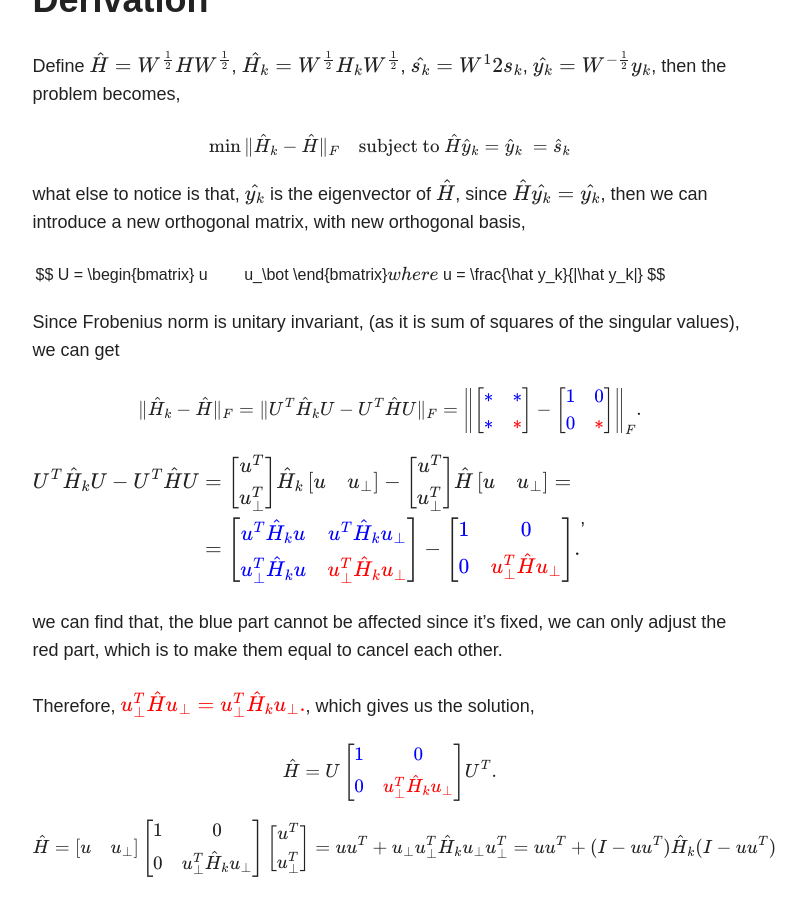
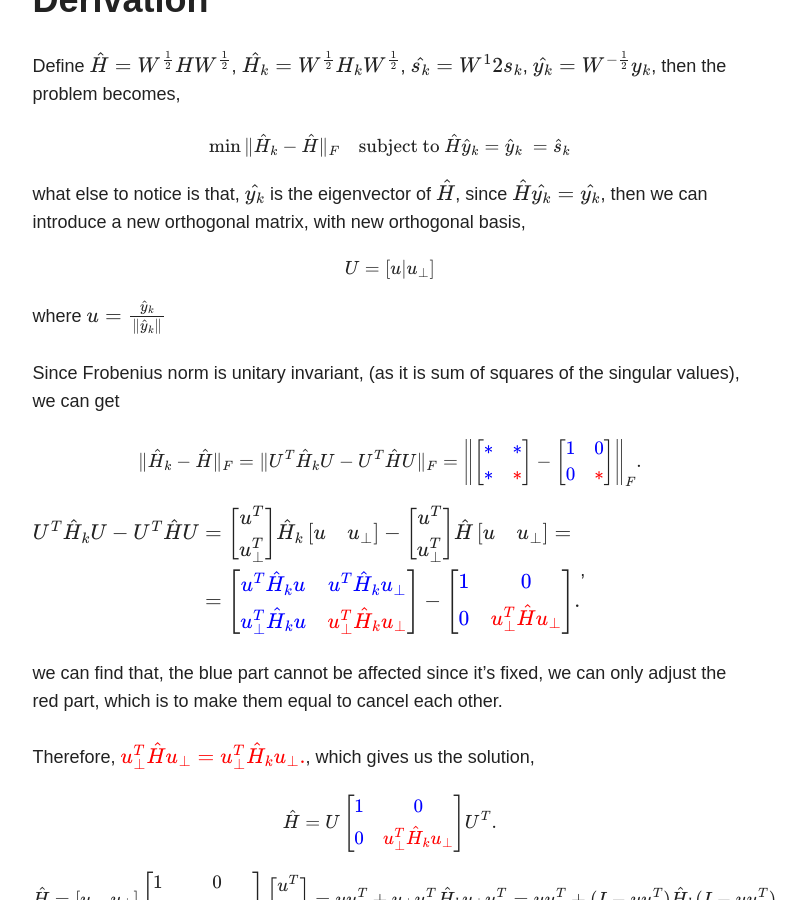
Before and after one commit to ryanyuan42/ryanyuan42.github.io, a Jekyll site: the page built from _posts/2018-09-22-BFGS_optimization.md, in a window 1280 px wide and 900 px high, scrolled down 2070 px. Shown: the whole window, without its empty margins (347-1153 px from the left). Built offline with Jekyll 4.4.1, drawn with Linux system fonts in a browser that asks for light colours; nearby versions of some CDN libraries; formulas are drawn with MathJax 3; comment, search, counter and statistics services are not loaded.

Commit message:
Update 2018-09-22-BFGS_optimization.md

```diff
--- a/_posts/2018-09-22-BFGS_optimization.md
+++ b/_posts/2018-09-22-BFGS_optimization.md
@@ -49,7 +49,9 @@ $$\min\|\hat H_k-\hat H\|_F\quad\text{subject to }\hat H\hat y_k=\hat y_k\ = \ha
 
 what else to notice is that, $$\hat{y_k}$$ is the eigenvector of $$\hat{H}$$, since $$\hat{H} \hat{y_k} = \hat{y_k} $$, then we can introduce a new orthogonal matrix, with new orthogonal basis,
 
-$$ U = \begin{bmatrix} u | u_\bot \end{bmatrix}$$ where $$ u = \frac{\hat y_k}{\|\hat y_k\|} $$
+$$ U = [u | u_\bot] $$
+
+where $$ u = \frac{\hat y_k}{\|\hat y_k\|} $$
 
 Since Frobenius norm is unitary invariant, (as it is sum of squares of the singular values), we can get
 
```
